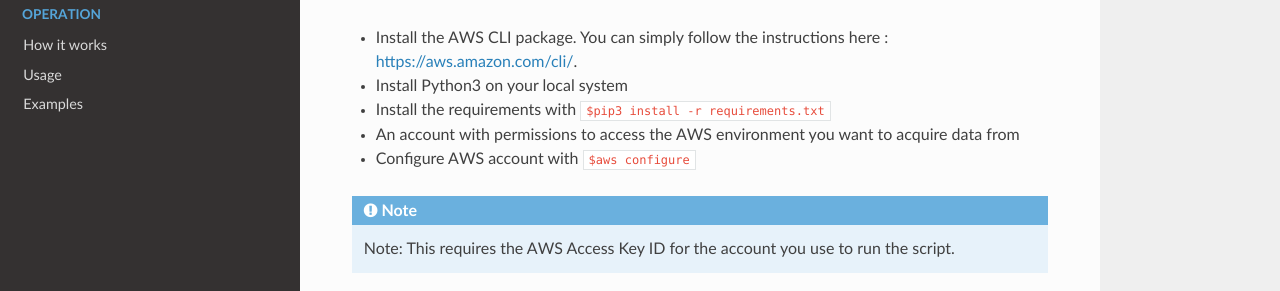
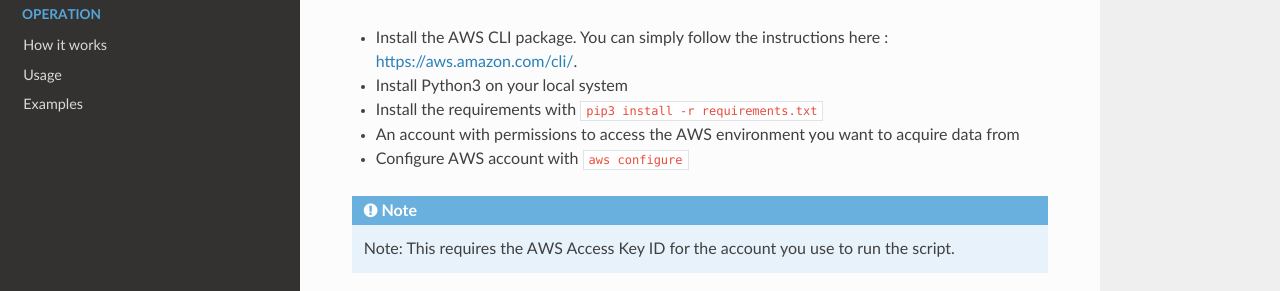
Before and after one commit to invictus-ir/Invictus-AWS, a Sphinx documentation site: the page built from docs/source/installation/start.rst, in a window 1280 px wide. Shown: the part 182-473 px from the top of the page. Built offline with Sphinx 7.4.7 and the Read the Docs theme 2.0.0, drawn with Linux system fonts in a browser that asks for light colours.

```diff
--- a/docs/source/installation/start.rst
+++ b/docs/source/installation/start.rst
@@ -5,9 +5,9 @@ To run the script you will have to use the AWS CLI.
 
 * Install the AWS CLI package. You can simply follow the instructions here : https://aws.amazon.com/cli/.
 * Install Python3 on your local system
-* Install the requirements with :samp:`$pip3 install -r requirements.txt`
+* Install the requirements with :samp:`pip3 install -r requirements.txt`
 * An account with permissions to access the AWS environment you want to acquire data from
-* Configure AWS account with :samp:`$aws configure`
+* Configure AWS account with :samp:`aws configure`
 
 .. note::
 
```
